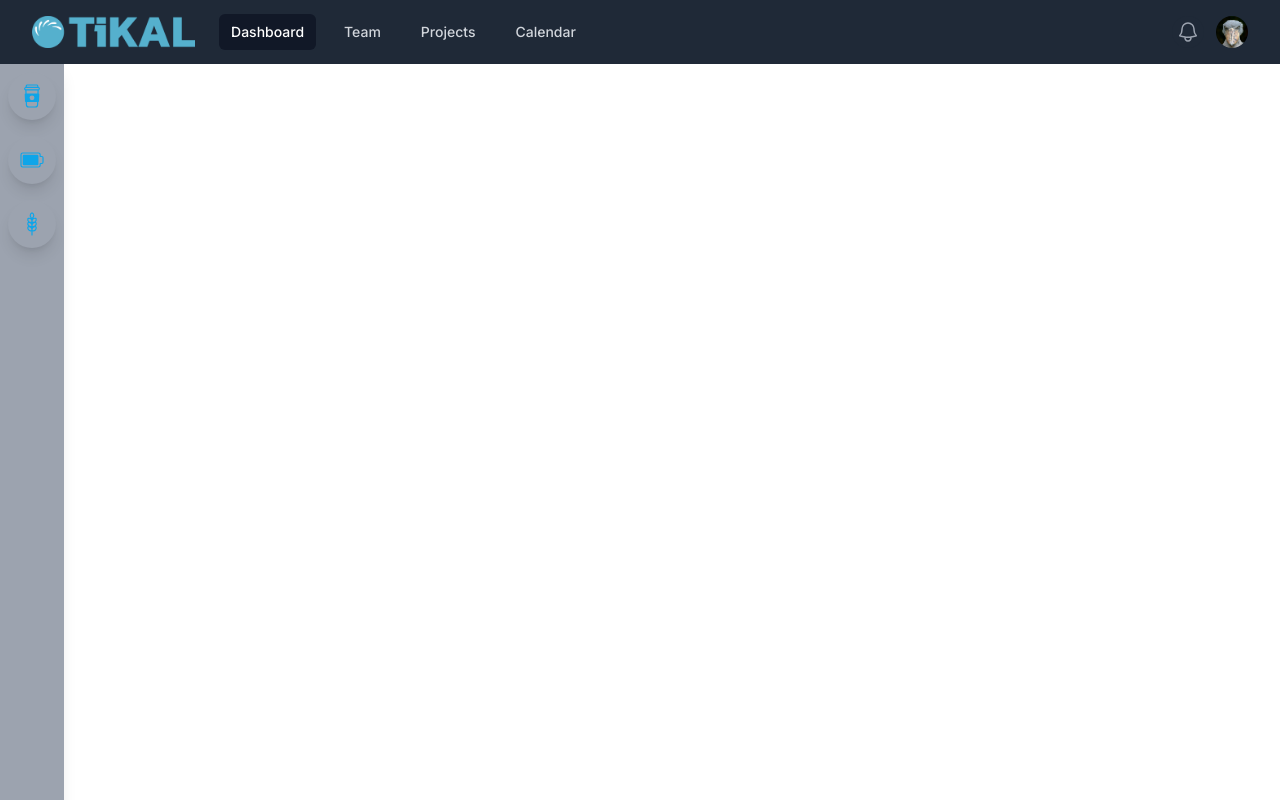
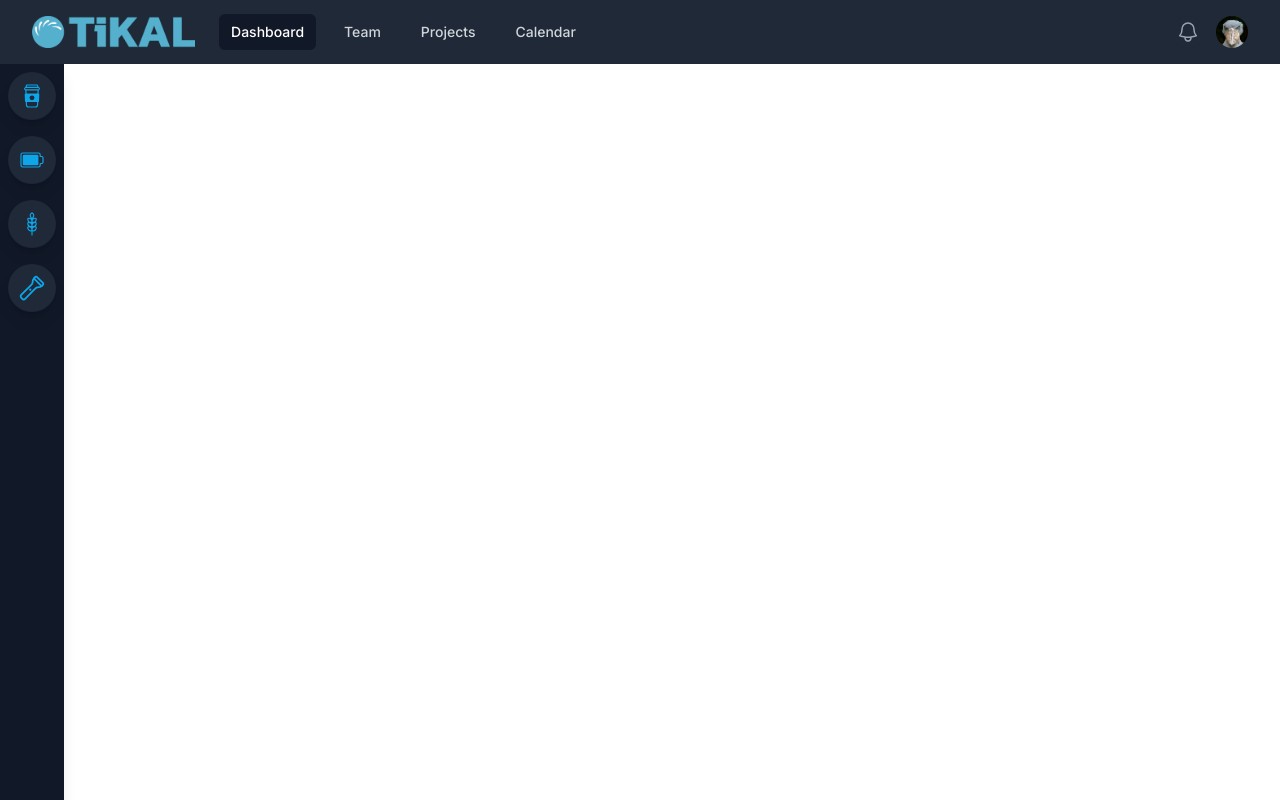
Before and after one commit to cguerr54/tikal-mvp, a Next.js app in the folder tikal-mvp/: page /dashboard-view in a window 1280 px wide. Built offline with nearby package versions, Linux system fonts and the light colour scheme.

Commit message:
add sidebar, && darkMode

```diff
--- a/tikal-mvp/src/app/dashboard-view/page.tsx
+++ b/tikal-mvp/src/app/dashboard-view/page.tsx
@@ -15,6 +15,12 @@ export default function Dashboard(){
 
       <section>
       {/*put DataViz component here  */}
+
+
+    {/*  */}
+
+
+
       </section>
     </main>
   )
--- a/tikal-mvp/src/app/globals.css
+++ b/tikal-mvp/src/app/globals.css
@@ -5,7 +5,7 @@
 @layer components {
   .sidebar-icon {
       @apply relative flex items-center justify-center h-12
-              w-12 mt-2 mb-2 mx-auto shadow-lg bg-gray-400 dark:bg-gray-800
+              w-12 mt-2 mb-2 mx-auto shadow-lg bg-gray-200 dark:bg-gray-800
               text-sky-500 hover:bg-sky-600
               hover:text-white rounded-3xl
               hover:rounded-xl transition-all
--- a/tikal-mvp/src/components/SidebarNav.tsx
+++ b/tikal-mvp/src/components/SidebarNav.tsx
@@ -1,43 +1,51 @@
 //@ts-nocheck
-import { GoMarkGithub } from 'react-icons/go'
 import { CiCoffeeCup, CiBatteryFull, CiWheat } from 'react-icons/ci'
-// import { IoFlashlightOutline, IoFlashlight } from 'react-icons/io5'
-// import useDarkMode from '../hooks/useDarkMode';
+import { IoFlashlightOutline, IoFlashlight } from 'react-icons/io5'
+import useDarkMode from '../hooks/useDarkMode';
 // import { IconBaseProps } from 'react-icons';
 
 
 export default function SidebarNav() {
 
-  const SideBarIcon = ({ icon }) => (
-    <div className="sidebar-icon">
+  const SideBarIcon = ({ icon, text = 'tooltip 🚨' }) => (
+    <div className="sidebar-icon group" >
       {icon}
+      <span class='sidebar-tooltip group-hover:scale-100'>
+        {text}
+      </span>
     </div>
   )
 
-//   const SwitchTheme = () => {
-//     const [darkTheme, setDarkTheme] = useDarkMode()
-//     const handleMode = () => setDarkTheme(!darkTheme)
+  const SwitchTheme = () => {
+    const [darkTheme, setDarkTheme] = useDarkMode()
+    const handleMode = () => setDarkTheme(!darkTheme)
 
-//     return (
-//         <span onClick={handleMode}>
-//         {darkTheme ? (
-//                 <IoFlashlightOutline size='28' />
-//             ) : (
-//                 <IoFlashlight size='28' />
-//             )}
-//         </span>
-//     );
-// }
+    return (
+        <span onClick={handleMode}>
+        {darkTheme ? (
+                <IoFlashlightOutline size='28' />
+            ) : (
+                <IoFlashlight size='28' />
+            )}
+        </span>
+    );
+}
 
   return(
-    <div className="fixed h-screen w-16 flex flex-col bg-gray-400 text-white shadow-lg">
+    <div className="fixed h-screen w-16 flex flex-col bg-gray-100 text-gray-900 dark:bg-gray-900 dark:text-white shadow-lg">
 
 <SideBarIcon icon={<CiCoffeeCup size="28" />} />
         <SideBarIcon icon={<CiBatteryFull size="28" />} />
         <SideBarIcon icon={<CiWheat size="28" />} />
         {/* <SideBarIcon icon={<GoMarkGithub size="28" />} /> */}
-        {/* <SideBarIcon icon={<SwitchTheme />} /> */}
+        <SideBarIcon icon={<SwitchTheme />} />
 
     </div>
   )
 }
+
+
+// ok technically you need to add the
+// dark mode stuff to the navbar and
+// the side bar using the class system
+// so just do that
--- /dev/null
+++ b/tikal-mvp/src/hooks/useDarkMode.tsx
@@ -0,0 +1,46 @@
+import { useEffect, useState } from "react";
+
+
+const useLocalStorage = (key: any, ...initialValue: any) => {
+    const [storedValue, setStoredValue] = useState (()=> {
+        try {
+            const item = window.localStorage.getItem(key)
+            return item ? JSON.parse(item) : initialValue;
+        }   catch (error) {
+            console.log(error)
+            return initialValue
+        }
+    })
+
+    const setValue =(value: any) => {
+        try {
+            const valueToStore = value instanceof Function ? value(storedValue) : value
+
+            setStoredValue(valueToStore)
+
+            window.localStorage.setItem(key, JSON.stringify(valueToStore))
+        } catch (error) {
+            console.log(error)
+        }
+    }
+    return [storedValue, setValue]
+}
+
+
+
+
+const useDarkMode = () => {
+    const [enabled, setEnabled] = useLocalStorage('dark-theme')
+    const isEnabled = typeof enabled === 'undefined' ? enabled : enabled
+
+    useEffect(() => {
+        const className = 'dark'
+        const bodyClass = window.document.body.classList
+
+        isEnabled ? bodyClass.add(className) : bodyClass.remove(className)
+    }, [enabled, isEnabled])
+
+    return [enabled, setEnabled]
+}
+
+export default useDarkMode;
--- a/tikal-mvp/tailwind.config.js
+++ b/tikal-mvp/tailwind.config.js
@@ -5,6 +5,7 @@ module.exports = {
     './src/components/**/*.{js,ts,jsx,tsx,mdx}',
     './src/app/**/*.{js,ts,jsx,tsx,mdx}',
   ],
+  darkMode: 'class',
   theme: {
     extend: {
       backgroundImage: {
```
